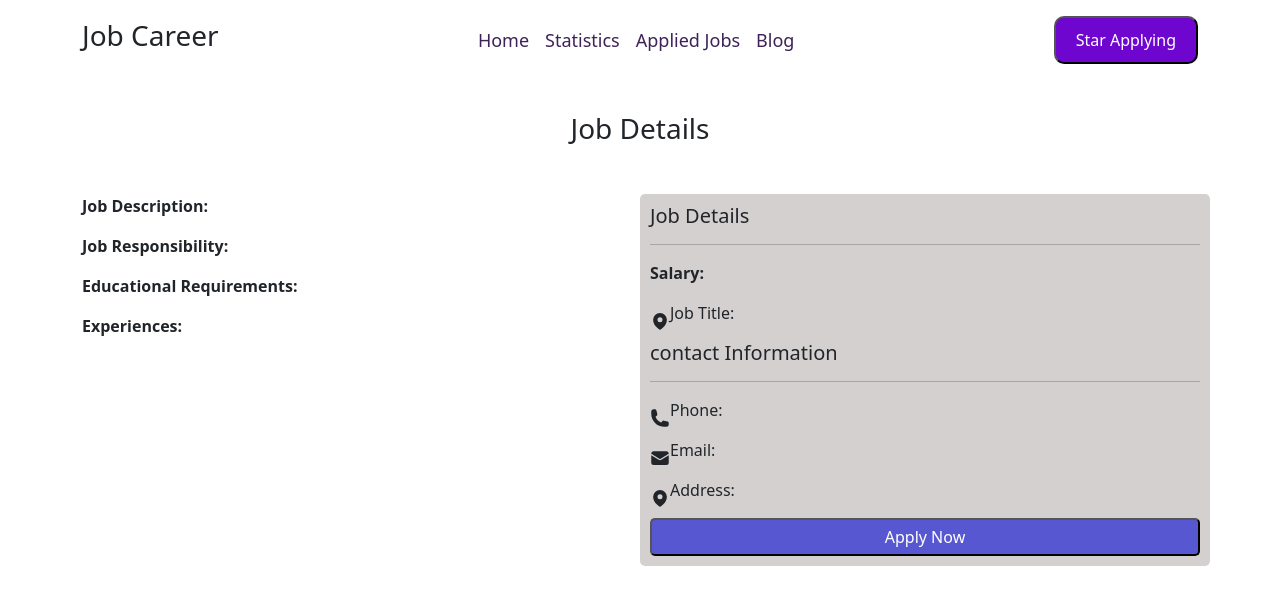
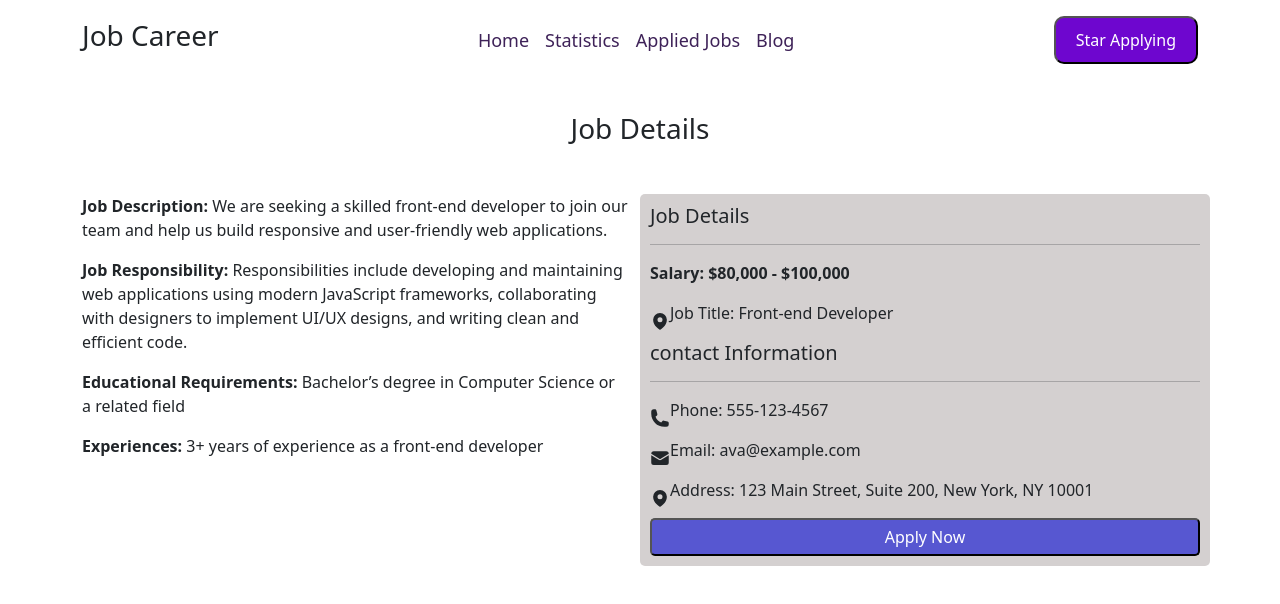
Before and after one commit to sakibhosen98/job-career-assignment-9, a React (Vite) app: page /1 in a window 1280 px wide. Shown: the top 604 px of the page. Built offline with nearby package versions, Linux system fonts and the light colour scheme.

Commit message:
added view details section

```diff
--- a/public/jobDatas.json
+++ b/public/features.json
@@ -1,6 +1,6 @@
 [
   {
-    "id": 1,
+    "id": "1",
     "name": "Ava",
     "title": "Front-end Developer",
     "url": "https://images.unsplash.com/photo-1605379399642-870262d3d051?ixlib=rb-4.0.3&ixid=MnwxMjA3fDB8MHxwaG90by1wYWdlfHx8fGVufDB8fHx8&auto=format&fit=crop&w=906&q=80",
@@ -18,7 +18,7 @@
 
   },
   {
-    "id": 2,
+    "id": "2",
     "name": "Ethan",
     "title": "Full-stack Developer",
     "url": "https://img.freepik.com/free-vector/laptop-with-program-code-isometric-icon-software-development-programming-applications-dark-neon_39422-971.jpg?w=996&t=st=1681157057~exp=1681157657~hmac=62914f95a40d74660b6c9cfbd846b98b769395b5dc7ebcbb74085036ada84911",
@@ -36,7 +36,7 @@
 
   },
   {
-    "id": 3,
+    "id": "3",
     "name": "Isabella",
     "title": "UX Designer",
     "url": "https://burst.shopifycdn.com/photos/laptops-at-workstations-coding.jpg?width=925&format=pjpg&exif=1&iptc=1",
@@ -54,7 +54,7 @@
 
   },
   {
-    "id": 4,
+    "id": "4",
     "name": "Liam",
     "title": "Back-end Developer",
     "url": "https://images.unsplash.com/photo-1587620962725-abab7fe55159?ixlib=rb-4.0.3&ixid=MnwxMjA3fDB8MHxwaG90by1wYWdlfHx8fGVufDB8fHx8&auto=format&fit=crop&w=1031&q=80",
@@ -72,7 +72,7 @@
 
   },
   {
-    "id": 5,
+   "id": "5",
     "name": "Liam",
     "title": "Developer",
     "url": "https://img.freepik.com/free-vector/laptop-with-program-code-isometric-icon-software-development-programming-applications-dark-neon_39422-971.jpg?w=996&t=st=1681157057~exp=1681157657~hmac=62914f95a40d74660b6c9cfbd846b98b769395b5dc7ebcbb74085036ada84911",
@@ -90,7 +90,7 @@
 
   },
   {
-    "id": 6,
+    "id": "6",
     "name": "Alibaba",
     "title": "Apps Developer",
     "url": "https://images.unsplash.com/photo-1605379399642-870262d3d051?ixlib=rb-4.0.3&ixid=MnwxMjA3fDB8MHxwaG90by1wYWdlfHx8fGVufDB8fHx8&auto=format&fit=crop&w=906&q=80",
--- a/src/components/Home/Home.jsx
+++ b/src/components/Home/Home.jsx
@@ -1,19 +1,12 @@
 import React, { useState } from 'react';
 import Header from '../Header/Header';
 import Section from '../Section/Section';
-import { useLoaderData, useNavigate } from 'react-router-dom';
+import { useLoaderData } from 'react-router-dom';
 import JobData from '../JobData/JobData';
 import JobDetails from '../JobDetails/JobDetails';
 
 const Home = () => {
-const jobDatas = useLoaderData();
-const [cart, setCart] = useState([]);
-const navigate = useNavigate();
-
-// const handleAddToCart = jobdata => {
-//   // setCart(jobdata)
-//   // navigate(`job/${jobdata.id}`)
-// }
+const Jobs = useLoaderData();
 
   return (
     <div className='container'>
@@ -22,9 +15,9 @@ const navigate = useNavigate();
 
       <section className='row row-cols-1 row-cols-md-2 g-4 mt-4'>
           {
-            jobDatas.map(jobdata => <JobData
-            key={jobdata.id}
-            jobdata={jobdata}
+            Jobs.map(job => <JobData
+            key={job.id}
+            job={job}
             ></JobData>)
           }
       </section>
--- a/src/components/JobData/JobData.jsx
+++ b/src/components/JobData/JobData.jsx
@@ -3,8 +3,8 @@ import './JobData.css'
 import { MapPinIcon } from '@heroicons/react/24/solid'
 import { Link } from 'react-router-dom';
 
-const JobData = ({jobdata}) => {
-  const {name, title, locations,remote,onsite,salary,url,id} = jobdata;
+const JobData = ({job}) => {
+  const {name, title, locations,remote,onsite,salary, url, id} = job;
   return (
     <div className='card col p-4 gap-3'>
         <img className='img' src={url} alt="" />
@@ -12,11 +12,11 @@ const JobData = ({jobdata}) => {
         <h4 className=''>{name}</h4>
         <p><span className='remote me-4'>{remote}</span><span className='remote'>{onsite}</span></p>
         <div>
-          <div className="location">
+          <div className="location mb-3">
           <MapPinIcon className="icon1"/> <span className='location me-3'>{locations}</span>
           <span>{salary}</span>
           </div>
-          <Link className='button mt-3' to={`/${id}`}>View Details</Link>
+          <Link className='button' to={`/${id}`}>View Details</Link>
         </div>
     </div>
   );
--- a/src/components/JobDetails/JobDetails.jsx
+++ b/src/components/JobDetails/JobDetails.jsx
@@ -1,57 +1,74 @@
-import React, { useEffect, useState } from 'react';
-import './JobDetails.css'
-import { MapPinIcon, PhoneIcon,EnvelopeIcon  } from '@heroicons/react/24/solid'
-import { useLoaderData, useParams } from 'react-router-dom';
-
+import React, { useEffect, useState } from "react";
+import "./JobDetails.css";
+import { MapPinIcon, PhoneIcon, EnvelopeIcon } from "@heroicons/react/24/solid";
+import { useParams } from "react-router-dom";
 
 const JobDetails = () => {
+  const jobId = useParams();
 
- const jobId = useParams();
   const [details, setDetails] = useState([]);
- useEffect( () => {
-    fetch('jobDatas.json')
+
+  useEffect(() => {
+    fetch("features.json")
       .then(res => res.json())
-    .then(data => setDetails(data))
- },[]);
+      .then(data => setDetails(data));
+  }, []);
 
- const jobDetail = details.find(detail => detail.id === jobId.id);
- console.log(jobDetail)
+  const jobDetail = details.find((detail) => detail.id === jobId.id);
+  console.log(jobDetail);
+
   return (
     <>
-
-      <h3 className='text-center mt-5'>Job Details</h3>
-      <div className='row row-cols-1 row-cols-md-2 g-4 mt-4'>
+      <h3 className="text-center mt-5">Job Details</h3>
+      <div className="row row-cols-1 row-cols-md-2 g-4 mt-4">
         <div>
-              <p><span className='fw-bold'>Job Description:{jobDetail && jobDetail.descriptions}</span> </p>
-              <p><span className='fw-bold'>Job Responsibility:  </span></p>
-              <p className='fw-bold'>Educational Requirements: </p>
-              <p></p>
-              <p className='fw-bold'>Experiences: </p>
+          <p>
+            <span className="fw-bold">
+              Job Description:
+            </span> {jobDetail && jobDetail.job_Description}
+          </p>
+          <p>
+            <span className="fw-bold">Job Responsibility: </span> {jobDetail && jobDetail.job_responsibility}
+          </p>
+          <p><span className="fw-bold">Educational Requirements: </span> {jobDetail && jobDetail.educational_requirments
+}</p>
+          <p><span className="fw-bold">Experiences: </span> {jobDetail && jobDetail.experience
+}</p>
           <p></p>
         </div>
-          <div className='job-details'>
+        <div className="job-details">
           <h5>Job Details</h5>
-              <hr/>
-              <p><span className='fw-bold'>Salary: </span></p>
-              <div className='location'>
-              <MapPinIcon className="icon1"/>
-              <p><span>Job Title: </span></p>
+          <hr />
+          <p>
+            <span className="fw-bold">Salary: {jobDetail && jobDetail.salary} </span>
+          </p>
+          <div className="location">
+            <MapPinIcon className="icon1" />
+            <p>
+              <span>Job Title: {jobDetail && jobDetail.title} </span>
+            </p>
           </div>
           <h5>contact Information</h5>
-              <hr/>
-              <div className='location'>
-              <PhoneIcon className="icon1"/>
-              <p><span>Phone: </span></p>
+          <hr />
+          <div className="location">
+            <PhoneIcon className="icon1" />
+            <p>
+              <span>Phone: {jobDetail && jobDetail.phone} </span>
+            </p>
           </div>
-              <div className='location'>
-              <EnvelopeIcon className="icon1"/>
-              <p><span>Email: </span></p>
+          <div className="location">
+            <EnvelopeIcon className="icon1" />
+            <p>
+              <span>Email: {jobDetail && jobDetail.email} </span>
+            </p>
           </div>
-              <div className='location'>
-              <MapPinIcon className="icon1"/>
-              <p><span>Address: </span></p>
+          <div className="location">
+            <MapPinIcon className="icon1" />
+            <p>
+              <span>Address: {jobDetail && jobDetail.address} </span>
+            </p>
           </div>
-              <button className='w-100 apply-btn'>Apply Now</button>
+          <button className="w-100 apply-btn">Apply Now</button>
         </div>
       </div>
     </>
--- a/src/main.jsx
+++ b/src/main.jsx
@@ -23,7 +23,7 @@ const router = createBrowserRouter([
       {
         path: '/',
         element: <Home></Home>,
-        loader: () => fetch('jobDatas.json')
+        loader: () => fetch('features.json')
       },
       {
         path: 'statistics',
```
Lines whose indentation alone changed are shown as unchanged.
